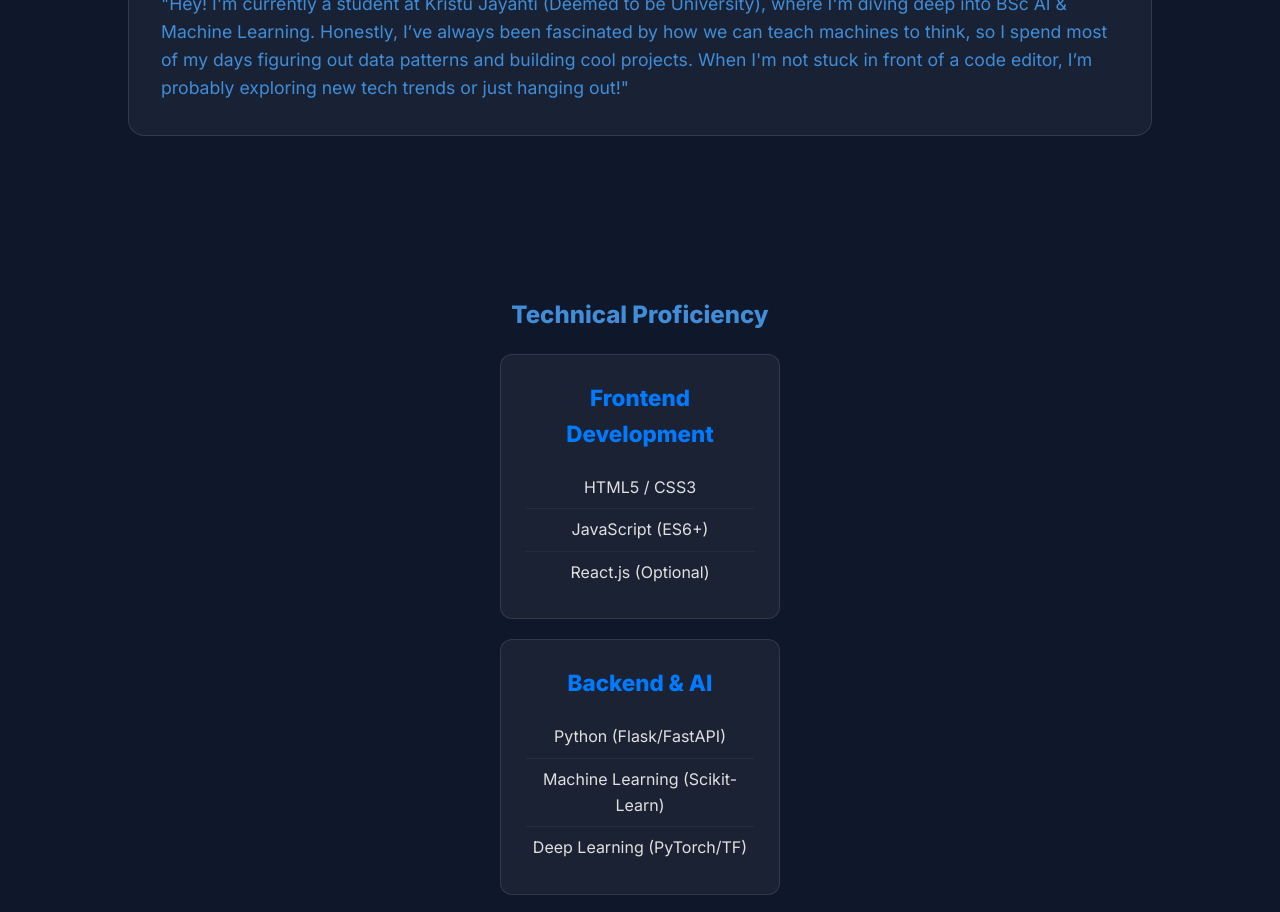
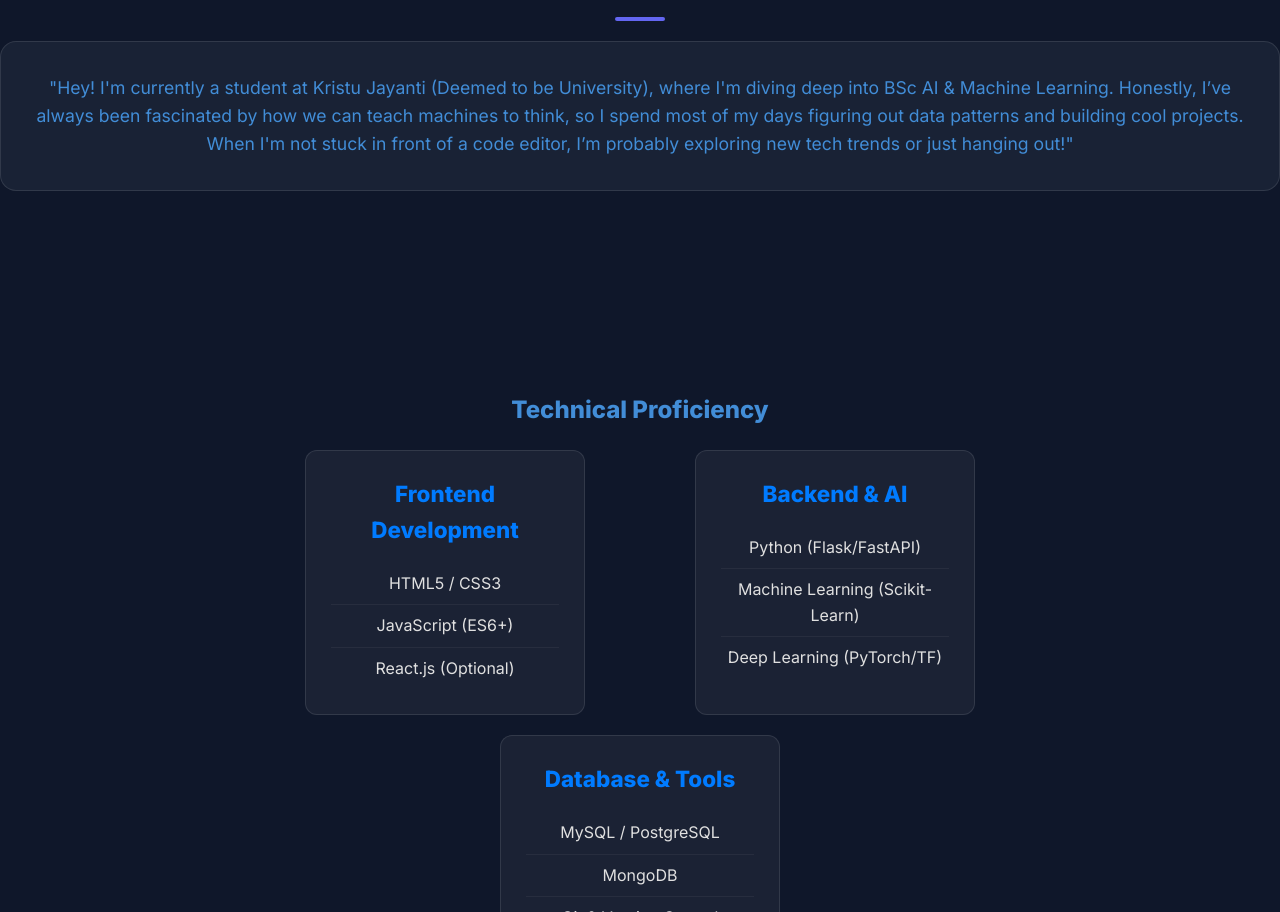
Before and after one commit to dirajsha83-svg/myportfolio., a plain HTML site: page index.html in a window 1280 px wide. Shown: the part 782-1694 px from the top of the page. Drawn offline with Linux system fonts and the light colour scheme.

Commit message:
updated content

```diff
--- a/style.css
+++ b/style.css
@@ -403,3 +403,21 @@
 .skill-list li:last-child {
     border-bottom: none;
 }
+/* This targets the <div> on line 36 and 41 */
+.container {
+  display: flex;
+  flex-direction: column; /* Stacks the H2, the underline, and the P tag */
+  align-items: center;    /* This centers them all horizontally */
+  text-align: center;     /* This ensures the text inside the P tag is centered */
+  width: 100%;
+  margin: 40px auto;      /* Adds spacing between sections */
+}
+
+/* This targets your underline on line 38 */
+.underline {
+  width: 50px;            /* How long you want the blue bar */
+  height: 4px;            /* How thick you want the blue bar */
+  background-color: #6366f1; /* Your blue/purple color */
+  margin: 10px 0 20px 0;  /* Centers it and adds space below */
+  border-radius: 10px;
+}
```
Also changed, not shown: index.html (+0 -1 lines).
